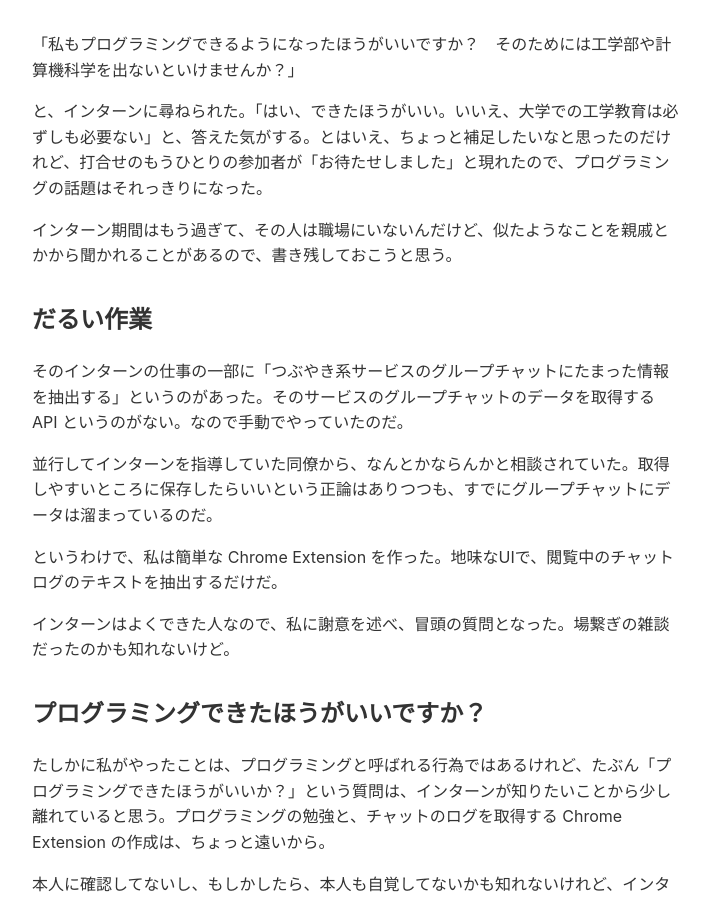
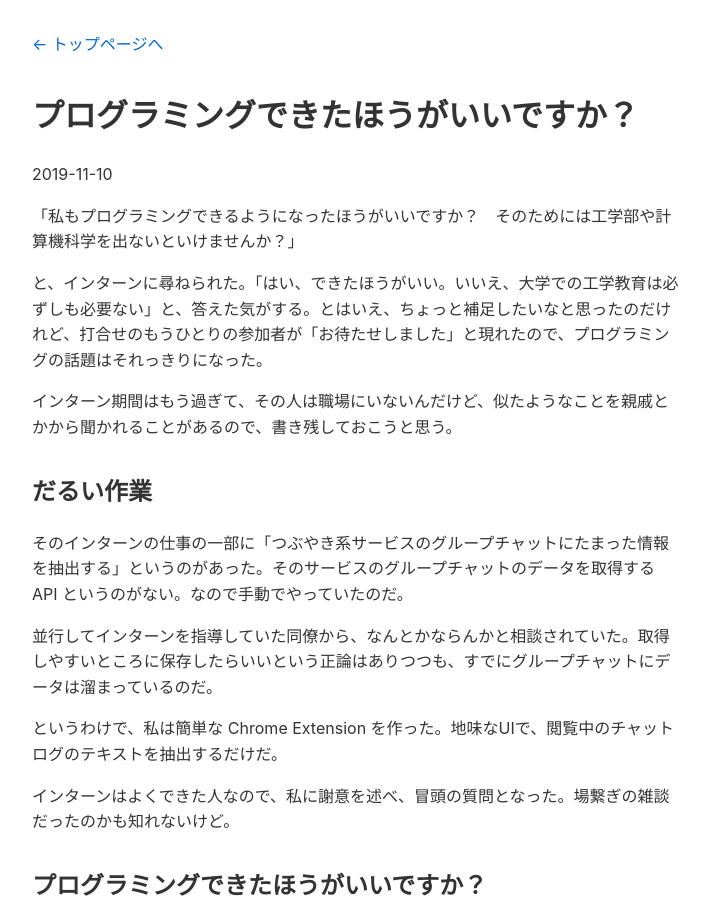
Before and after one commit to torufurukawa/torufurukawa.github.io, a Jekyll site: the page built from _posts/2019-11-10-should-i-learn-programming.md, in a window 1280 px wide and 900 px high. Shown: the whole window, without its empty margins (283-992 px from the left). Built offline with Jekyll 4.4.1, drawn with Linux system fonts in a browser that asks for light colours.

Commit message:
Update layout

```diff
--- a/_layouts/default.html
+++ b/_layouts/default.html
@@ -7,6 +7,19 @@
     <link rel="stylesheet" href="/assets/style.css" />
   </head>
   <body>
-    <main>{{ content }}</main>
+    <main>
+      {% unless page.path == "index.html" %}
+      <p><a href="/">← トップページへ</a></p>
+
+      {% if page.title %}
+      <h1>{{ page.title }}</h1>
+      {% endif %} {% if page.date %}
+      <p>
+        <time datetime="{{ page.date | date_to_xmlschema }}">
+          {{ page.date | date: "%Y-%m-%d" }}
+        </time>
+      </p>
+      {% endif %} {% endunless %} {{ content }}
+    </main>
   </body>
 </html>
--- a/index.html
+++ b/index.html
@@ -25,8 +25,8 @@ title: Home
 <ul>
   {% for post in site.posts limit:5 %}
   <li>
+    {{ post.date | date: "%Y-%m-%d"}}
     <a href="{{ post.url }}">{{ post.title }}</a>
-    - {{ post.date | date: "%Y-%m-%d"}}
   </li>
   {% endfor %}
 </ul>
```
